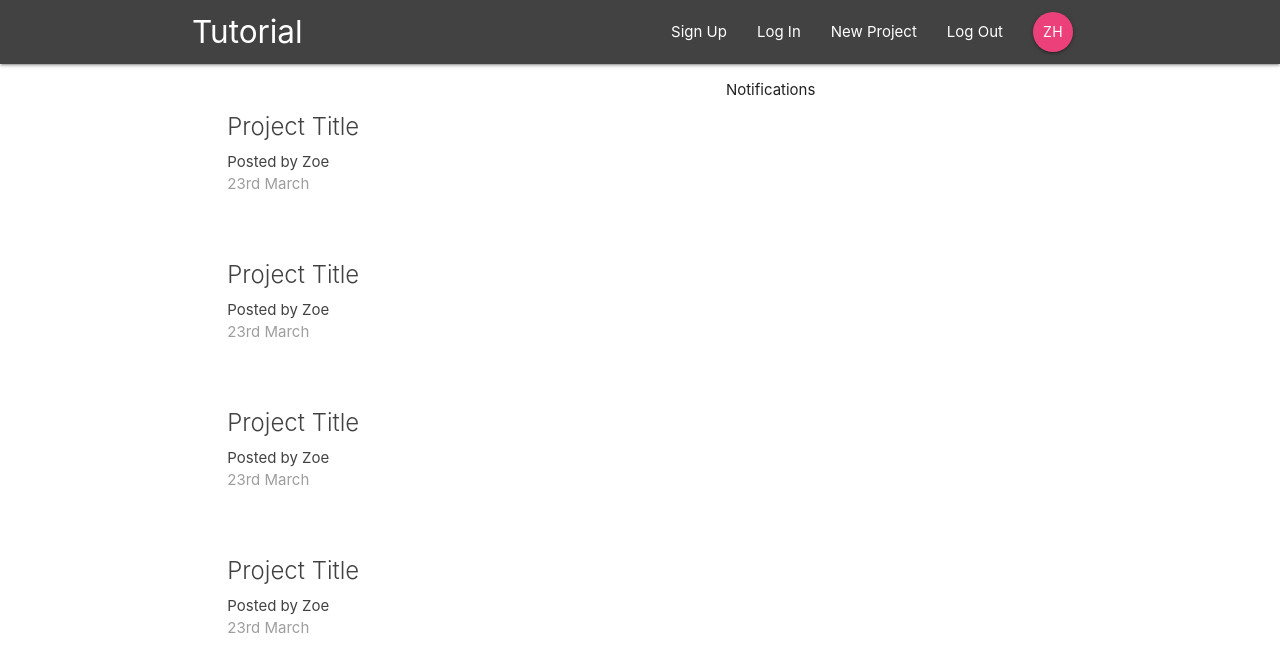
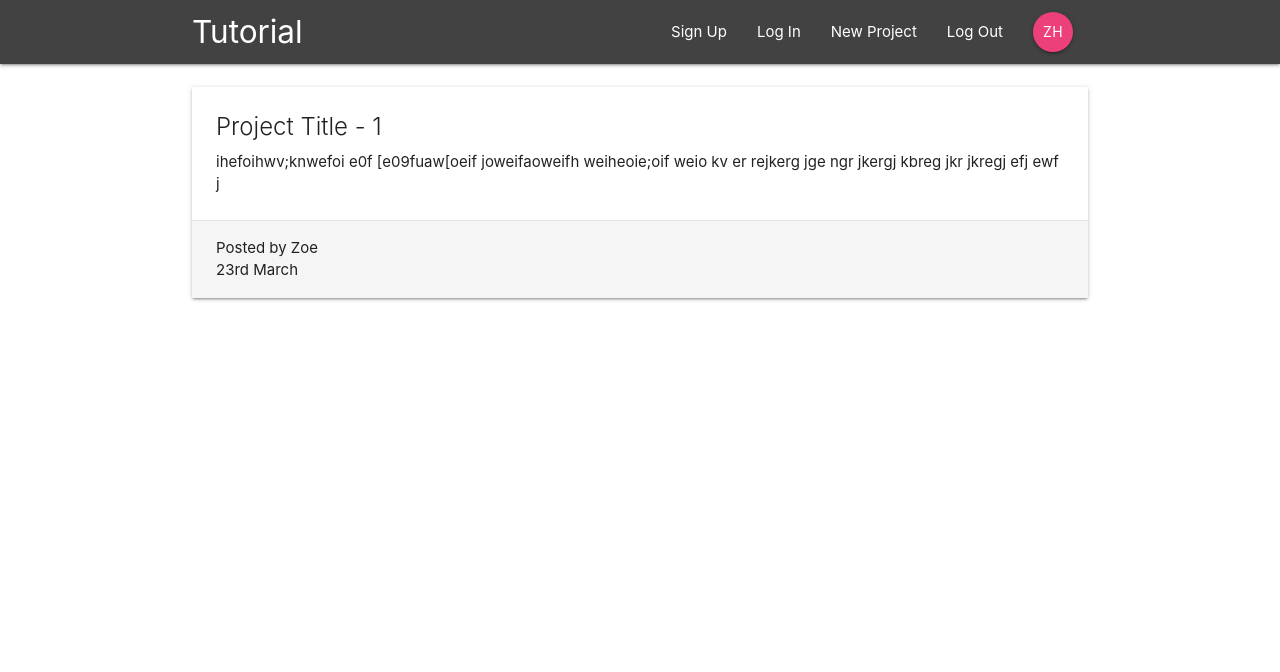
Before and after one commit to hurcs87/react-redux-firebast-tutorial, a React (Create React App) app: page /project/1 in a window 1280 px wide. Shown: the top 672 px of the page. Built offline with nearby package versions, Linux system fonts and the light colour scheme.

Commit message:
end of lesson 7

```diff
--- a/src/App.js
+++ b/src/App.js
@@ -2,6 +2,7 @@ import React, { Component } from 'react';
 import { BrowserRouter, Switch, Route } from 'react-router-dom';
 import Navbar from './components/layout/Navbar';
 import Dashboard from './components/dashboard/Dashboard';
+import ProjectDetails from './components/projects/ProjectDetails';
 
 class App extends Component {
   render() {
@@ -10,7 +11,8 @@ class App extends Component {
         <div className="App">
           <Navbar />
           <Switch>
-            <Route path="/" component={Dashboard} />
+            <Route exact path="/" component={Dashboard} />
+            <Route path="/project/:id" component={ProjectDetails} />
           </Switch>
         </div>
       </BrowserRouter >
--- a/src/components/projects/ProjectDetails.js
+++ b/src/components/projects/ProjectDetails.js
@@ -0,0 +1,21 @@
+import React from 'react'
+
+const ProjectDetails = (props) => {
+  const id = props.match.params.id
+  return (
+    <div className="container section project-details">
+      <div className="card z-depth-o">
+        <div className="card-content">
+          <span className="card-title">Project Title - {id}</span>
+          <p>ihefoihwv;knwefoi e0f [e09fuaw[oeif joweifaoweifh weiheoie;oif weio kv er rejkerg jge ngr jkergj kbreg jkr jkregj efj ewf j </p>
+        </div>
+        <div className="card-action grey lighten-4 grey.text">
+          <div>Posted by Zoe</div>
+          <div>23rd March</div>
+        </div>
+      </div>
+    </div>
+  )
+}
+
+export default ProjectDetails
```
